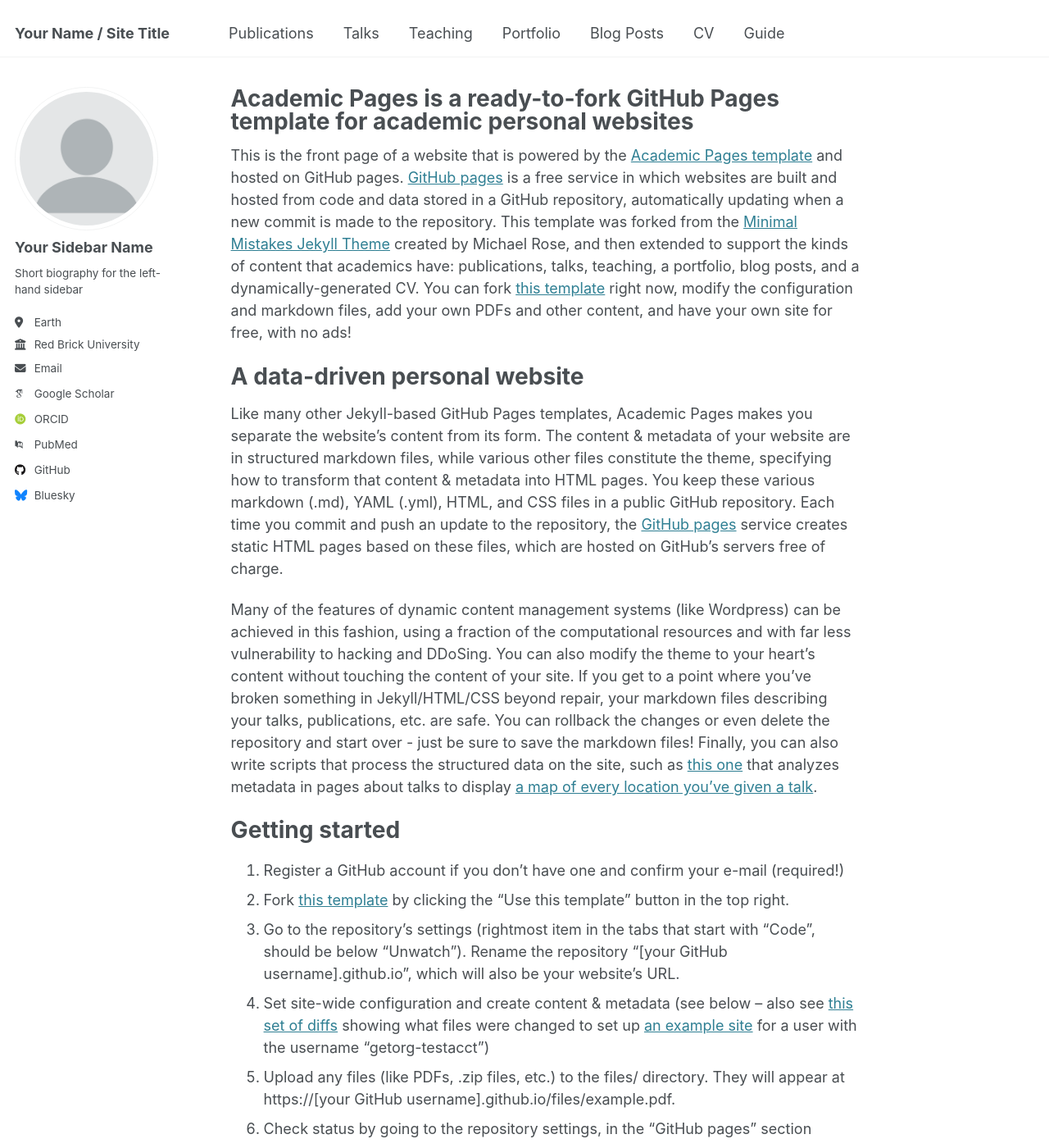
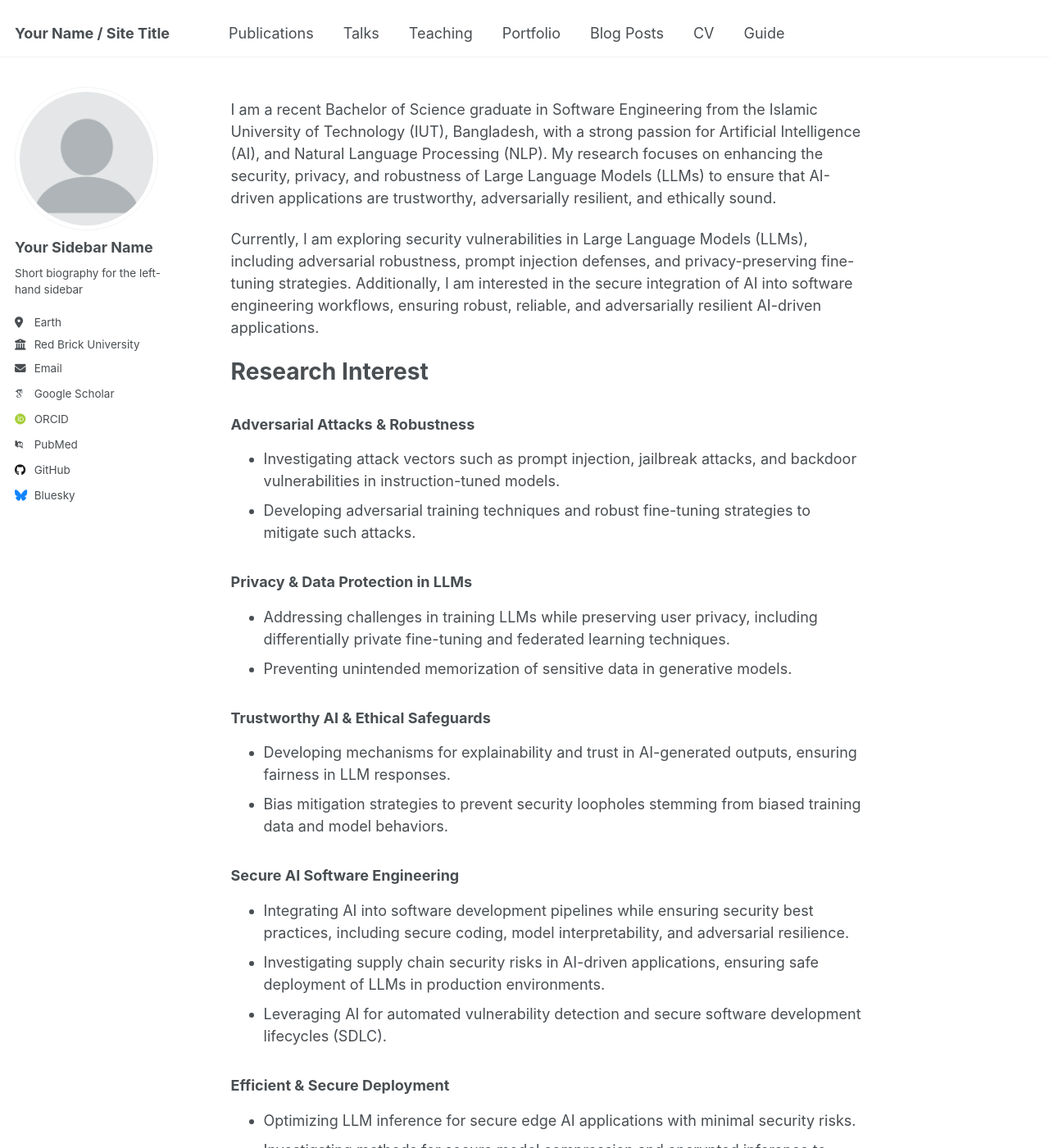
Before and after one commit to Sadik-Yasin-Eftee/Sadik-Yasin-Eftee.github.io, a Jekyll site: the page built from _pages/about.md, in a window 1280 px wide and 1400 px high. Shown: the whole window at 82% size. Built offline with Jekyll 4.4.1, drawn with Linux system fonts in a browser that asks for light colours; some web fonts are replaced; some of the changed text lies outside the part shown.

Commit message:
Update about.md

```diff
--- a/_pages/about.md
+++ b/_pages/about.md
@@ -1,49 +1,35 @@
 ---
 permalink: /
-title: "Academic Pages is a ready-to-fork GitHub Pages template for academic personal websites"
+title: ""
 author_profile: true
 redirect_from:
   - /about/
   - /about.html
 ---
 
-This is the front page of a website that is powered by the [Academic Pages template](https://github.com/academicpages/academicpages.github.io) and hosted on GitHub pages. [GitHub pages](https://pages.github.com) is a free service in which websites are built and hosted from code and data stored in a GitHub repository, automatically updating when a new commit is made to the repository. This template was forked from the [Minimal Mistakes Jekyll Theme](https://mmistakes.github.io/minimal-mistakes/) created by Michael Rose, and then extended to support the kinds of content that academics have: publications, talks, teaching, a portfolio, blog posts, and a dynamically-generated CV. You can fork [this template](https://github.com/academicpages/academicpages.github.io) right now, modify the configuration and markdown files, add your own PDFs and other content, and have your own site for free, with no ads!
+I am a recent Bachelor of Science graduate in Software Engineering from the Islamic University of Technology (IUT), Bangladesh, with a strong passion for Artificial Intelligence (AI), and Natural Language Processing (NLP). My research focuses on enhancing the security, privacy, and robustness of Large Language Models (LLMs) to ensure that AI-driven applications are trustworthy, adversarially resilient, and ethically sound.
 
-A data-driven personal website
-======
-Like many other Jekyll-based GitHub Pages templates, Academic Pages makes you separate the website's content from its form. The content & metadata of your website are in structured markdown files, while various other files constitute the theme, specifying how to transform that content & metadata into HTML pages. You keep these various markdown (.md), YAML (.yml), HTML, and CSS files in a public GitHub repository. Each time you commit and push an update to the repository, the [GitHub pages](https://pages.github.com/) service creates static HTML pages based on these files, which are hosted on GitHub's servers free of charge.
+Currently, I am exploring security vulnerabilities in Large Language Models (LLMs), including adversarial robustness, prompt injection defenses, and privacy-preserving fine-tuning strategies. Additionally, I am interested in the secure integration of AI into software engineering workflows, ensuring robust, reliable, and adversarially resilient AI-driven applications.
 
-Many of the features of dynamic content management systems (like Wordpress) can be achieved in this fashion, using a fraction of the computational resources and with far less vulnerability to hacking and DDoSing. You can also modify the theme to your heart's content without touching the content of your site. If you get to a point where you've broken something in Jekyll/HTML/CSS beyond repair, your markdown files describing your talks, publications, etc. are safe. You can rollback the changes or even delete the repository and start over - just be sure to save the markdown files! Finally, you can also write scripts that process the structured data on the site, such as [this one](https://github.com/academicpages/academicpages.github.io/blob/master/talkmap.ipynb) that analyzes metadata in pages about talks to display [a map of every location you've given a talk](https://academicpages.github.io/talkmap.html).
+# Research Interest
 
-Getting started
-======
-1. Register a GitHub account if you don't have one and confirm your e-mail (required!)
-1. Fork [this template](https://github.com/academicpages/academicpages.github.io) by clicking the "Use this template" button in the top right.
-1. Go to the repository's settings (rightmost item in the tabs that start with "Code", should be below "Unwatch"). Rename the repository "[your GitHub username].github.io", which will also be your website's URL.
-1. Set site-wide configuration and create content & metadata (see below -- also see [this set of diffs](http://archive.is/3TPas) showing what files were changed to set up [an example site](https://getorg-testacct.github.io) for a user with the username "getorg-testacct")
-1. Upload any files (like PDFs, .zip files, etc.) to the files/ directory. They will appear at https://[your GitHub username].github.io/files/example.pdf.
-1. Check status by going to the repository settings, in the "GitHub pages" section
+### Adversarial Attacks & Robustness
+- Investigating attack vectors such as prompt injection, jailbreak attacks, and backdoor vulnerabilities in instruction-tuned models.
+- Developing adversarial training techniques and robust fine-tuning strategies to mitigate such attacks.
 
-Site-wide configuration
-------
-The main configuration file for the site is in the base directory in [_config.yml](https://github.com/academicpages/academicpages.github.io/blob/master/_config.yml), which defines the content in the sidebars and other site-wide features. You will need to replace the default variables with ones about yourself and your site's github repository. The configuration file for the top menu is in [_data/navigation.yml](https://github.com/academicpages/academicpages.github.io/blob/master/_data/navigation.yml). For example, if you don't have a portfolio or blog posts, you can remove those items from that navigation.yml file to remove them from the header.
+### Privacy & Data Protection in LLMs
+- Addressing challenges in training LLMs while preserving user privacy, including differentially private fine-tuning and federated learning techniques.
+- Preventing unintended memorization of sensitive data in generative models.
 
-Create content & metadata
-------
-For site content, there is one markdown file for each type of content, which are stored in directories like _publications, _talks, _posts, _teaching, or _pages. For example, each talk is a markdown file in the [_talks directory](https://github.com/academicpages/academicpages.github.io/tree/master/_talks). At the top of each markdown file is structured data in YAML about the talk, which the theme will parse to do lots of cool stuff. The same structured data about a talk is used to generate the list of talks on the [Talks page](https://academicpages.github.io/talks), each [individual page](https://academicpages.github.io/talks/2012-03-01-talk-1) for specific talks, the talks section for the [CV page](https://academicpages.github.io/cv), and the [map of places you've given a talk](https://academicpages.github.io/talkmap.html) (if you run this [python file](https://github.com/academicpages/academicpages.github.io/blob/master/talkmap.py) or [Jupyter notebook](https://github.com/academicpages/academicpages.github.io/blob/master/talkmap.ipynb), which creates the HTML for the map based on the contents of the _talks directory).
+### Trustworthy AI & Ethical Safeguards
+- Developing mechanisms for explainability and trust in AI-generated outputs, ensuring fairness in LLM responses.
+- Bias mitigation strategies to prevent security loopholes stemming from biased training data and model behaviors.
 
-**Markdown generator**
+### Secure AI Software Engineering
+- Integrating AI into software development pipelines while ensuring security best practices, including secure coding, model interpretability, and adversarial resilience.
+- Investigating supply chain security risks in AI-driven applications, ensuring safe deployment of LLMs in production environments.
+- Leveraging AI for automated vulnerability detection and secure software development lifecycles (SDLC).
 
-The repository includes [a set of Jupyter notebooks](https://github.com/academicpages/academicpages.github.io/tree/master/markdown_generator
-) that converts a CSV containing structured data about talks or presentations into individual markdown files that will be properly formatted for the Academic Pages template. The sample CSVs in that directory are the ones I used to create my own personal website at stuartgeiger.com. My usual workflow is that I keep a spreadsheet of my publications and talks, then run the code in these notebooks to generate the markdown files, then commit and push them to the GitHub repository.
-
-How to edit your site's GitHub repository
-------
-Many people use a git client to create files on their local computer and then push them to GitHub's servers. If you are not familiar with git, you can directly edit these configuration and markdown files directly in the github.com interface. Navigate to a file (like [this one](https://github.com/academicpages/academicpages.github.io/blob/master/_talks/2012-03-01-talk-1.md) and click the pencil icon in the top right of the content preview (to the right of the "Raw | Blame | History" buttons). You can delete a file by clicking the trashcan icon to the right of the pencil icon. You can also create new files or upload files by navigating to a directory and clicking the "Create new file" or "Upload files" buttons.
-
-Example: editing a markdown file for a talk
-![Editing a markdown file for a talk](/images/editing-talk.png)
-
-For more info
-------
-More info about configuring Academic Pages can be found in [the guide](https://academicpages.github.io/markdown/), the [growing wiki](https://github.com/academicpages/academicpages.github.io/wiki), and you can always [ask a question on GitHub](https://github.com/academicpages/academicpages.github.io/discussions). The [guides for the Minimal Mistakes theme](https://mmistakes.github.io/minimal-mistakes/docs/configuration/) (which this theme was forked from) might also be helpful.
+### Efficient & Secure Deployment
+- Optimizing LLM inference for secure edge AI applications with minimal security risks.
+- Investigating methods for secure model compression and encrypted inference to prevent model theft and unauthorized access.
```
